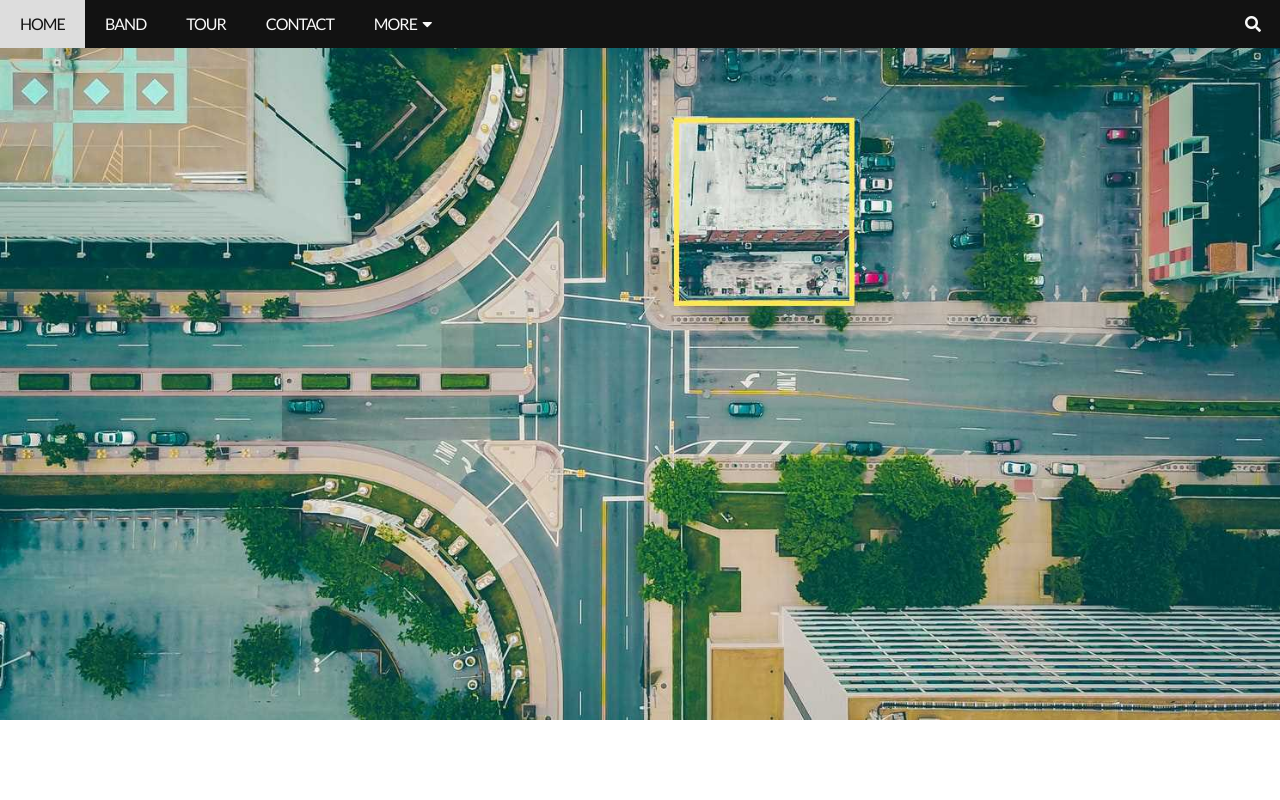
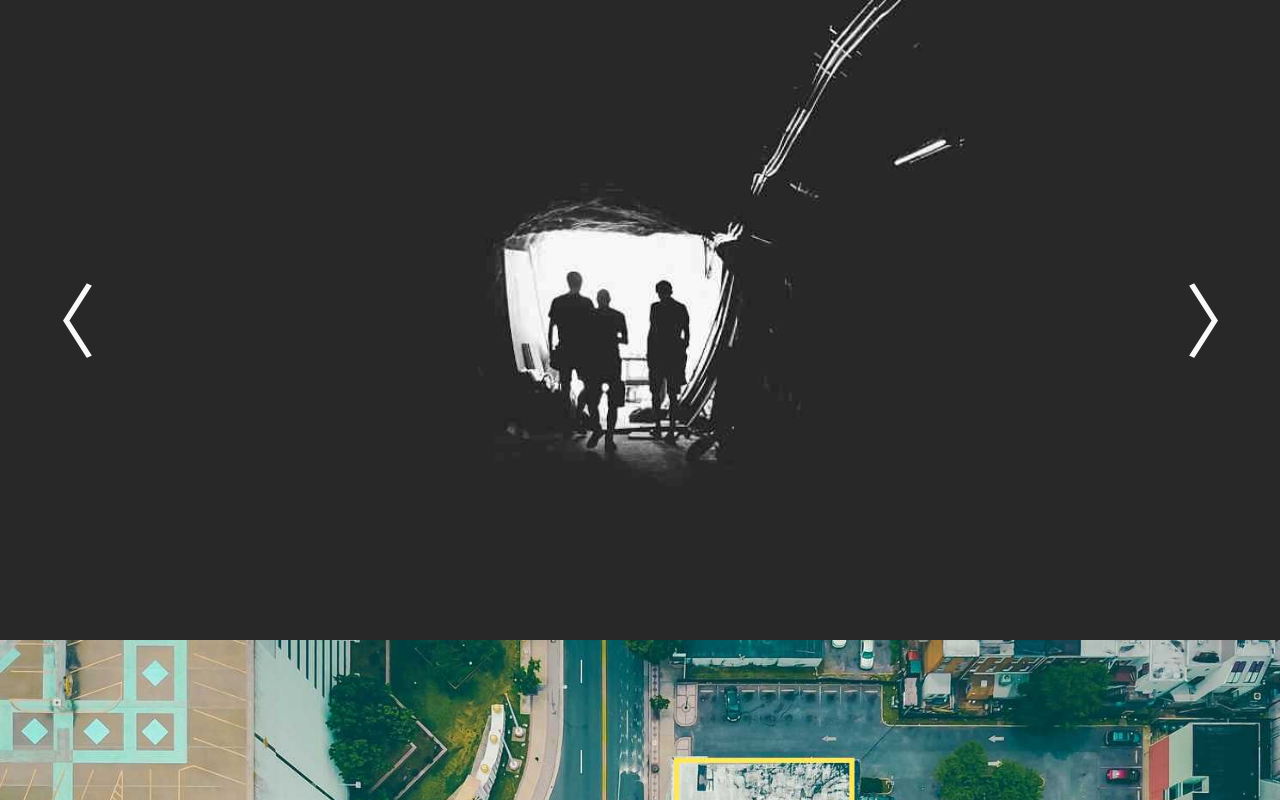
Before and after one commit to booldook/2021-sc-web-05-band, a plain HTML site: page html/index.html in a window 1280 px wide. Shown: the top 800 px of the page. Drawn offline with Linux system fonts and the light colour scheme.

Commit message:
main-wrapper

```diff
--- a/css/index.css
+++ b/css/index.css
@@ -30,7 +30,10 @@ html, body {font: 16px 'Lato', sans-serif; height: 5000px; letter-spacing: -1px;
 
 
 /************** main-wrapper ***************/
-
+.main-wrapper {position: relative;}
+.main-wrapper > .bt-swiper {color: #f9f9f9; font-weight: lighter; font-size: 5em; position: absolute; top: 50%; transform: translateY(-50%); z-index: 5; cursor: pointer; user-select: none; outline: none;}
+.main-wrapper > .bt-swiper.bt-prev {left: 16px;}
+.main-wrapper > .bt-swiper.bt-next {right: 16px;}
 
 
 /************** band-wrapper ***************/
--- a/html/index.html
+++ b/html/index.html
@@ -6,9 +6,11 @@
 	<meta name="viewport" content="width=device-width, initial-scale=1.0">
 	<title>BAND</title>
 	<link rel="stylesheet" href="../css/all.min.css">
+	<link rel="stylesheet" href="../css/swiper-bundle.min.css">
 	<link rel="stylesheet" href="../css/base.css">
 	<link rel="stylesheet" href="../css/index.css">
 	<script src="../js/jquery-3.6.0.min.js"></script>
+	<script src="../js/swiper-bundle.min.js"></script>
 </head>
 <body>
 
@@ -46,7 +48,21 @@
 
 	<!-- main-wrapper -->
 	<section class="main-wrapper">
-
+		<div class="swiper-container">
+			<div class="swiper-wrapper">
+				<div class="swiper-slide">
+					<img src="../img/chicago.jpg" alt="배너" class="img">
+				</div>
+				<div class="swiper-slide">
+					<img src="../img/la.jpg" alt="배너" class="img">
+				</div>
+				<div class="swiper-slide">
+					<img src="../img/ny.jpg" alt="배너" class="img">
+				</div>
+			</div>
+		</div>
+		<div class="bt-swiper bt-prev">〈</div>
+		<div class="bt-swiper bt-next">〉</div>
 	</section>
 	<!-- main-wrapper// -->
 
--- a/js/index.js
+++ b/js/index.js
@@ -1,3 +1,14 @@
 $('.bars-wrapper').click(function() {
 	$('.monavi-wrapper').toggleClass('active')
 })
+
+var swiper = new Swiper('.main-wrapper .swiper-container', {
+	loop: true,
+	effect: 'fade',
+	speed: 0,
+	autoplay: { delay: 5000 },
+	navigation: {
+		nextEl: '.main-wrapper .bt-next',
+		prevEl: '.main-wrapper .bt-prev',
+	},
+})
```
